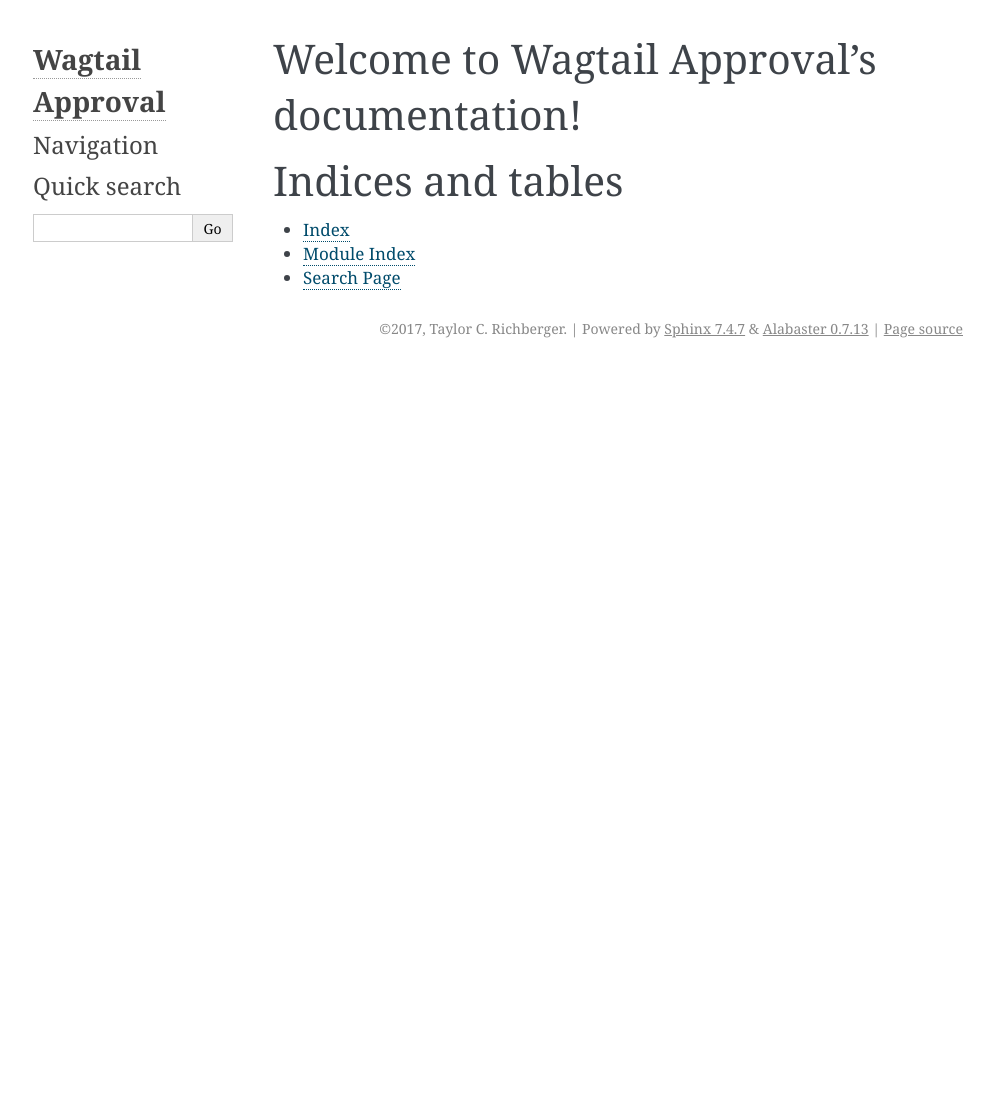
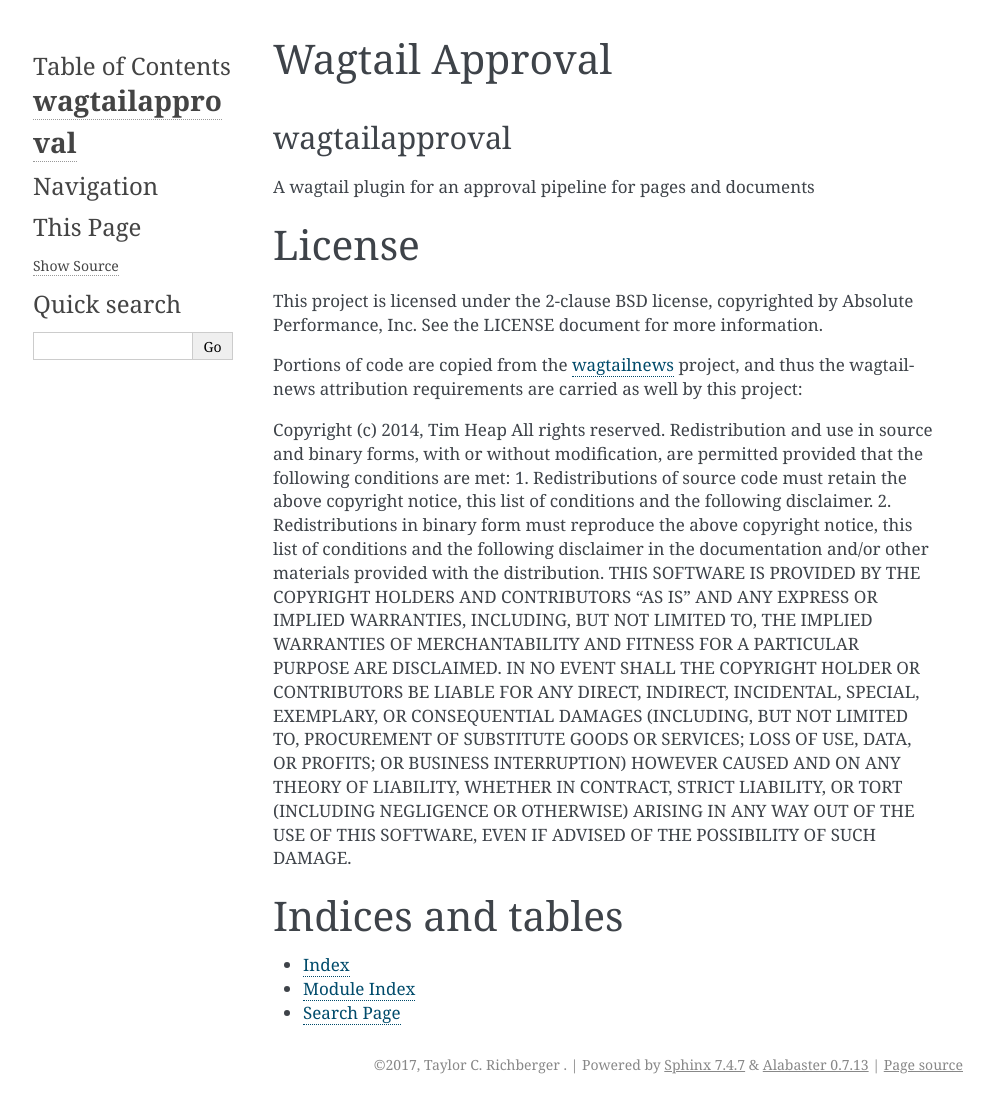
Before and after one commit to ProCern/wagtailapproval, a Sphinx documentation site: the page built from docs/index.rst, in a window 1280 px wide. Shown: the whole page, without its empty margins (147-1141 px from the left). Built offline with Sphinx 7.4.7, drawn with Linux system fonts in a browser that asks for light colours; before the commit the page ends 900 px from its top, so only the background shows below that; some of the changed lines change nothing that is shown.

Commit message:
fix up documentation configuration

```diff
--- a/docs/conf.py
+++ b/docs/conf.py
@@ -17,9 +17,9 @@
 # add these directories to sys.path here. If the directory is relative to the
 # documentation root, use os.path.abspath to make it absolute, like shown here.
 #
-# import os
-# import sys
-# sys.path.insert(0, os.path.abspath('.'))
+import os
+import sys
+sys.path.insert(0, os.path.abspath('..'))
 
 
 # -- General configuration ------------------------------------------------
@@ -35,6 +35,9 @@
     'sphinx.ext.viewcode',
     'sphinx.ext.githubpages']
 
+autodoc_default_flags = ['members', 'undoc-members', 'show-inheritance']
+autoclass_content = 'both'
+
 # Add any paths that contain templates here, relative to this directory.
 templates_path = ['_templates']
 
@@ -47,14 +50,19 @@
 # The master toctree document.
 master_doc = 'index'
 
+import wagtailapproval as module
+
 # General information about the project.
-project = 'Wagtail Approval'
-copyright = '2017, Taylor C. Richberger'
-author = 'Taylor C. Richberger'
+project = module.__modulename__
+author = module.__author__
+copyright = '2017, ' + author
 
-# The version info for the project you're documenting, acts as replacement for
-# |version| and |release|, also used in various other places throughout the
-# built documents.
+from distutils.version import StrictVersion
+v = StrictVersion(module.__version__)
+
+version = '.'.join(str(num) for num in v.version[0:2])
+release = str(v)
+
 #
 # The short X.Y version.
 version = '0.2.11'
@@ -105,11 +113,12 @@
 # refs: http://alabaster.readthedocs.io/en/latest/installation.html#sidebars
 html_sidebars = {
     '**': [
+        'globaltoc.html',
         'about.html',
         'navigation.html',
         'relations.html',  # needs 'show_related': True theme option to display
+        'sourcelink.html',
         'searchbox.html',
-        'donate.html',
     ]
 }
 
--- a/docs/index.rst
+++ b/docs/index.rst
@@ -3,14 +3,15 @@
    You can adapt this file completely to your liking, but it should at least
    contain the root `toctree` directive.
 
-Welcome to Wagtail Approval's documentation!
-============================================
+Wagtail Approval
+================
 
 .. toctree::
    :maxdepth: 2
    :caption: Contents:
 
 
+.. include:: ../README.rst
 
 Indices and tables
 ==================
```
